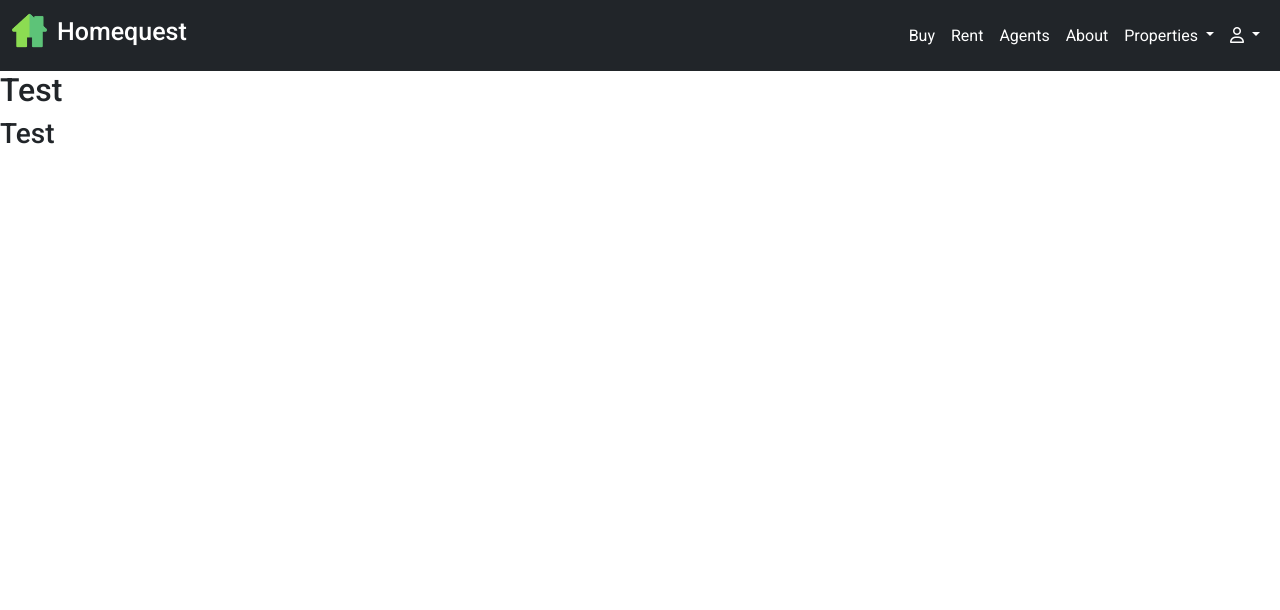
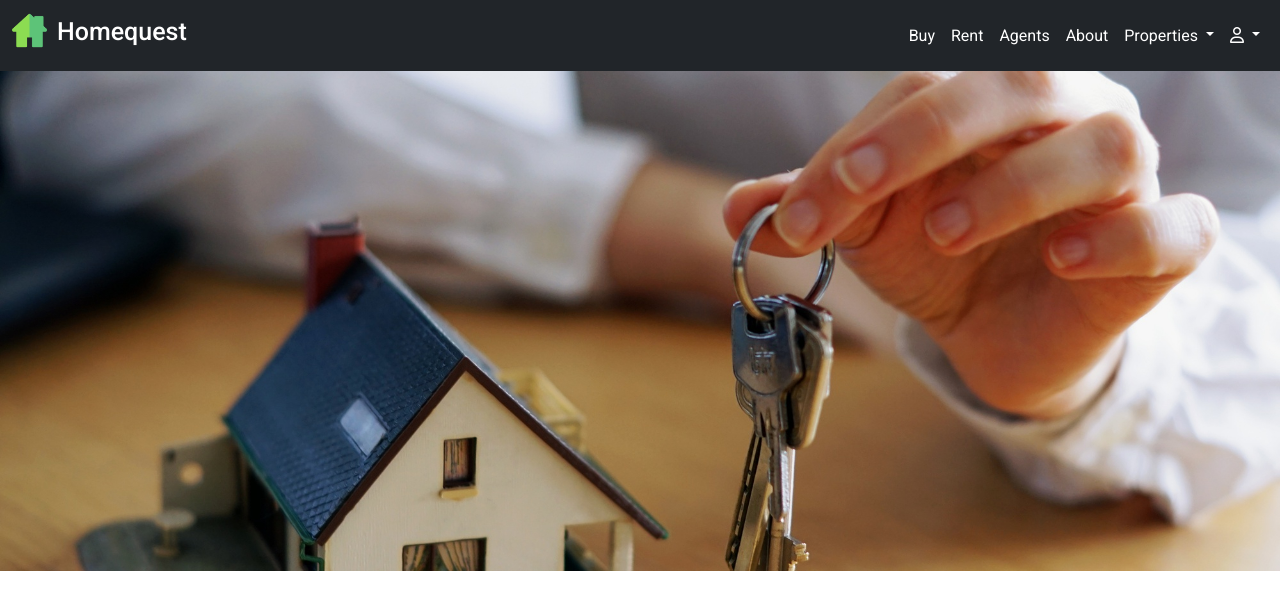
Before and after one commit to Danvm94/homequest, a Django app: template templates/index.html in a window 1280 px wide. Shown: the top 610 px of the page. Run offline with Django 4.2, Linux system fonts and the light colour scheme; the template is opened without the code that fills it, so the values that code supplies are empty; some libraries are stand-ins or nearby versions.

Commit message:
Add image on index for house search

```diff
--- a/static/css/base.css
+++ b/static/css/base.css
@@ -1,8 +1,9 @@
-/* test */
+/* Body with the Google font as main font and sans-serif as a dropdown */
 body {
     font-family: 'Roboto', sans-serif;
 }
 
+/* Nav bar settings */
 .form-white.input-group > .form-control:focus {
     border-color: #fff;
     box-shadow: inset 0 0 0 1px #fff;
@@ -29,3 +30,22 @@ body {
 .navbar-brand h1 {
     font-size: 25px;
 }
+
+/* House search container config */
+.full-width-container {
+    width: 100%;
+    padding: 0;
+    margin: 0;
+    height: 500px;
+}
+
+.search-house-row {
+    height: 100%;
+}
+
+.search-house-image {
+    position: relative;
+    width: 100%;
+    height: 100%;
+    object-fit: cover;
+}
--- a/templates/index.html
+++ b/templates/index.html
@@ -2,9 +2,12 @@
 {% load static %}
 
 {% block page_header %}
-    <h2>Test</h2>
 {% endblock %}
 
 {% block content %}
-    <h3>Test</h3>
+    <div class="container-fluid full-width-container">
+        <div class="row search-house-row">
+            <img class="search-house-image" src="{% static 'images/house-keys.webp' %}" alt="house keys in a hand">
+        </div>
+    </div>
 {% endblock %}
```
Also changed, not shown: static/images/house-keys.webp (added).
